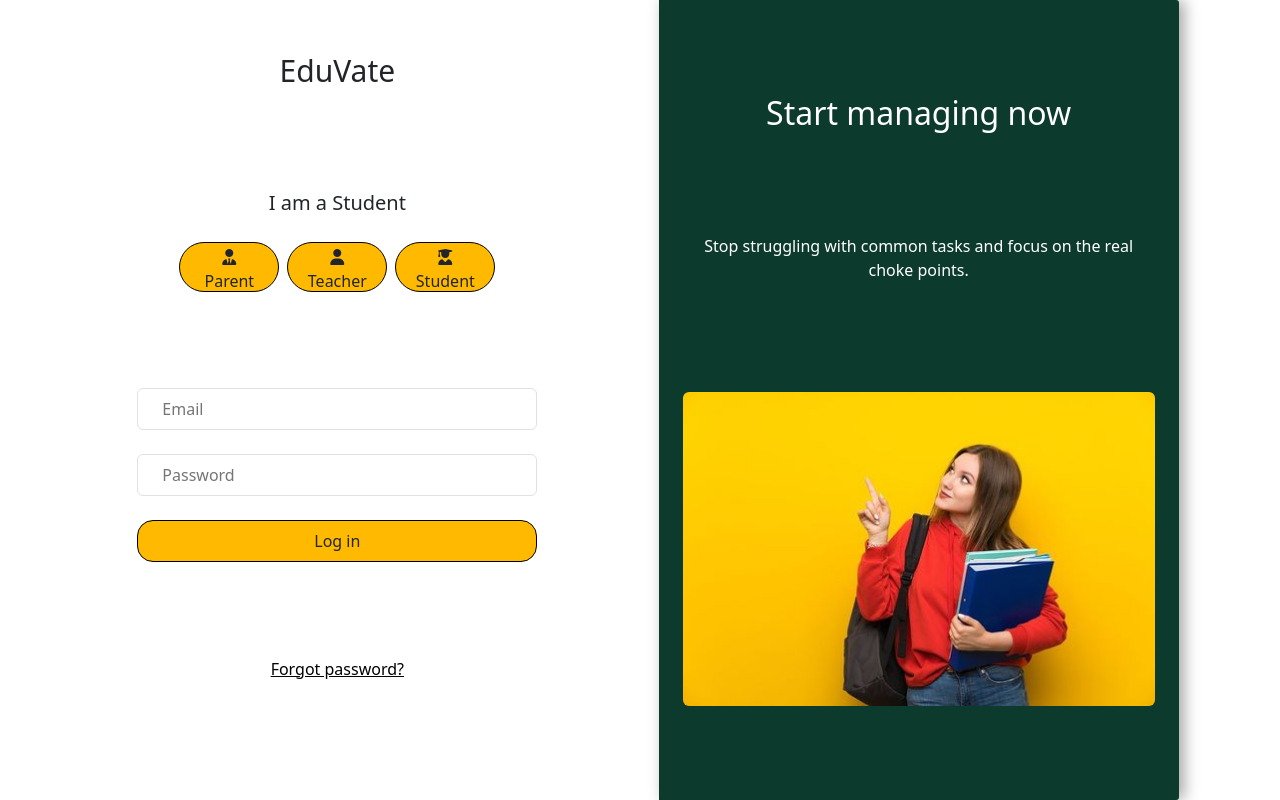
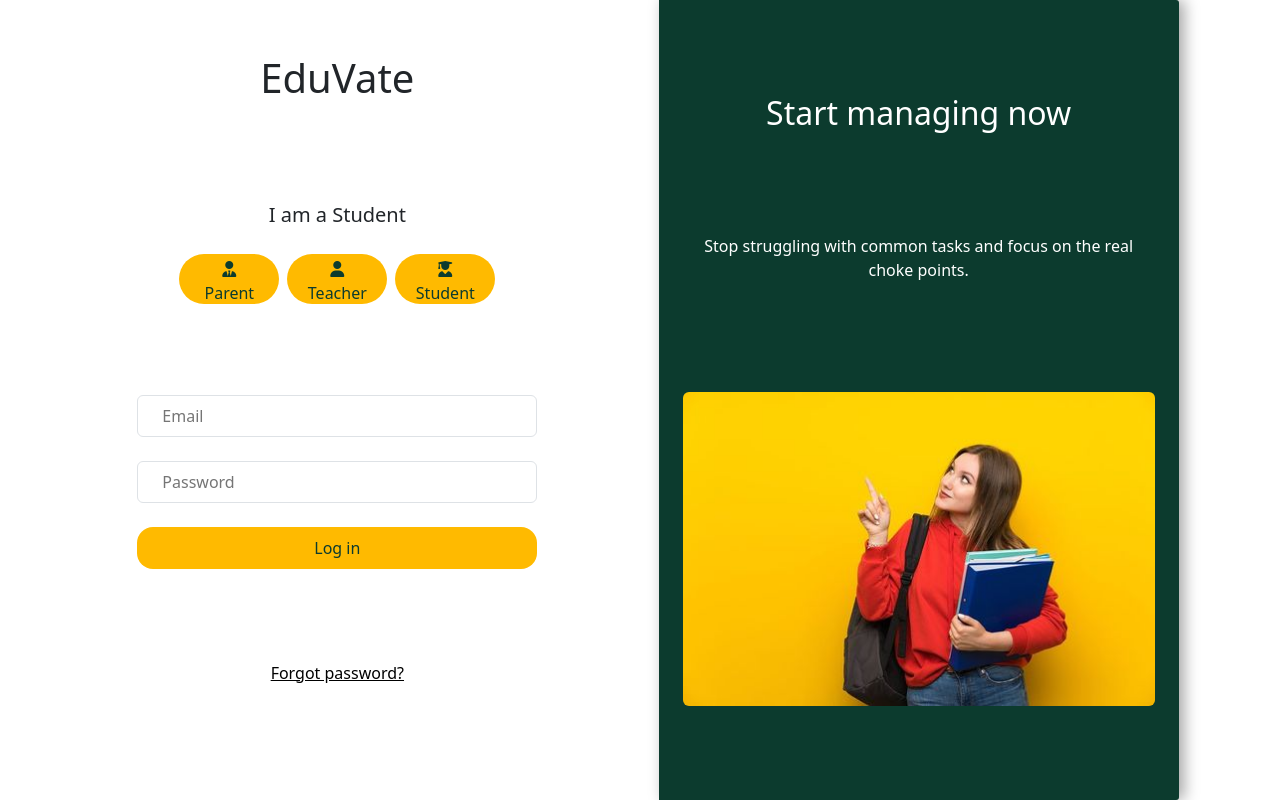
Before and after one commit to Gannah-Alaa/EduVate, a PHP site: page /phpmailer/login.php in a window 1280 px wide. Run offline with PHP 8.4, Linux system fonts and the light colour scheme; some libraries are stand-ins or nearby versions.

Commit message:
Update login.css

```diff
--- a/Student/CSS/login.css
+++ b/Student/CSS/login.css
@@ -3,7 +3,7 @@
 }
 
 .logo{
-    font-size: 30px;
+    font-size: 2.5rem;
     font-weight: 500;
 }
 
@@ -16,11 +16,17 @@
 
 
 .btn{
-    border-color: black ;
+    color: #0C3B2E;
     background-color: #FFBA00;
+    transition: 0.5s;
+}
+
+.btn:hover{
+    background-color: #f8c129;
+    color: #0C3B2E;
+    transform: translateY(-5px);
 
 }
-
 
 
 .hover-underline {
```
